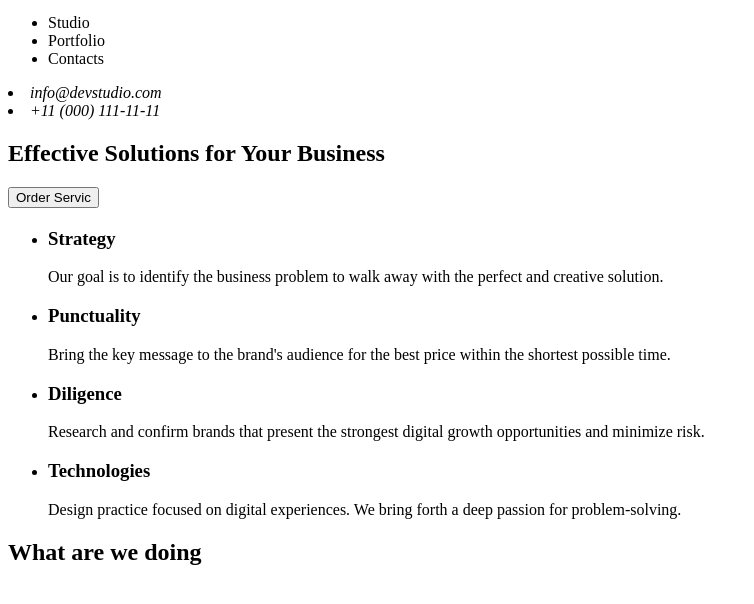
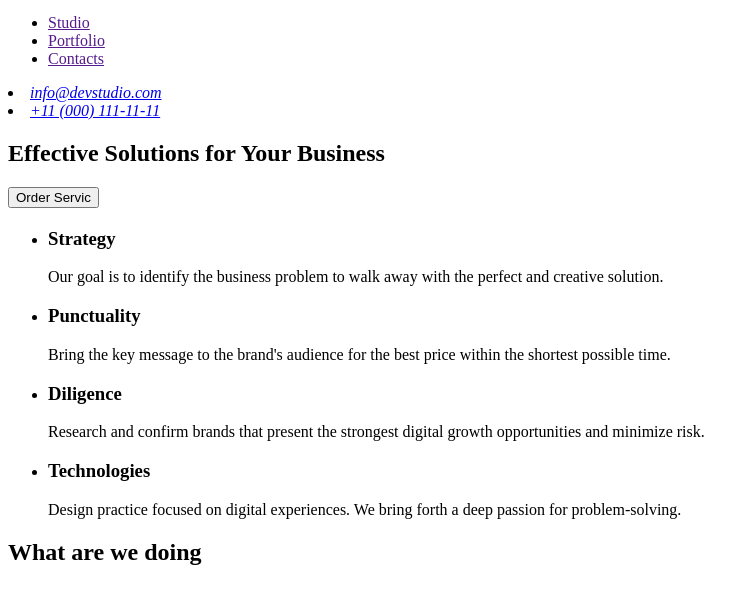
Before and after one commit to Hrustch/goit-markup-hw-02, a plain HTML site: page index.html in a window 1280 px wide. Shown: the part 28-632 px from the top of the page, without its empty margins (0-754 px from the left). Drawn offline with Linux system fonts and the light colour scheme.

Commit message:
redacted some tags

```diff
--- a/index.html
+++ b/index.html
@@ -11,15 +11,15 @@
         <nav>
             <a href="./index.html" class="logo">WebStudio</a>
             <ul>
-                <li href="">Studio</li>
-                <li href="">Portfolio</li>
-                <li href="">Contacts</li>
+                <li><a href="">Studio</a></li>
+                <li><a href="">Portfolio</a></li>
+                <li><a href="">Contacts</a></li>
             </ul>
         </nav>
-            <address class="info">
-                <li href="mailto:info@devstudio.com">info@devstudio.com</li>
-                <li href="tel:+110001111111">+11 (000) 111-11-11</li>
-            </address>
+        <address class="info">
+            <li><a href="mailto:info@devstudio.com">info@devstudio.com</a></li>
+            <li><a href="tel:+110001111111">+11 (000) 111-11-11</a></li>
+        </address>
     </header>
     <main>
         <section>
```
